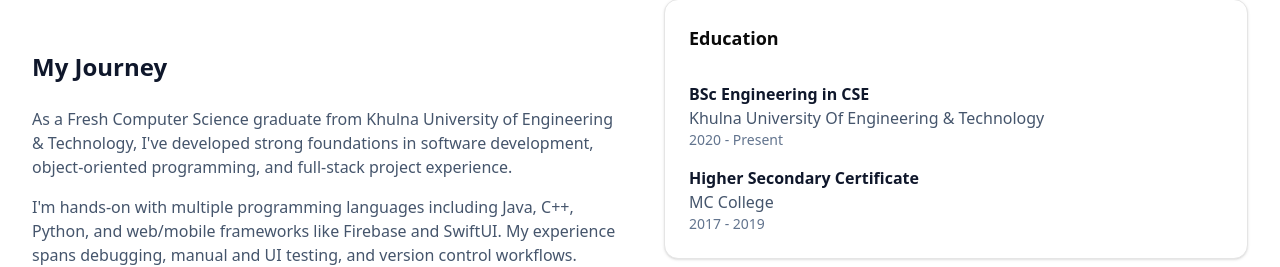
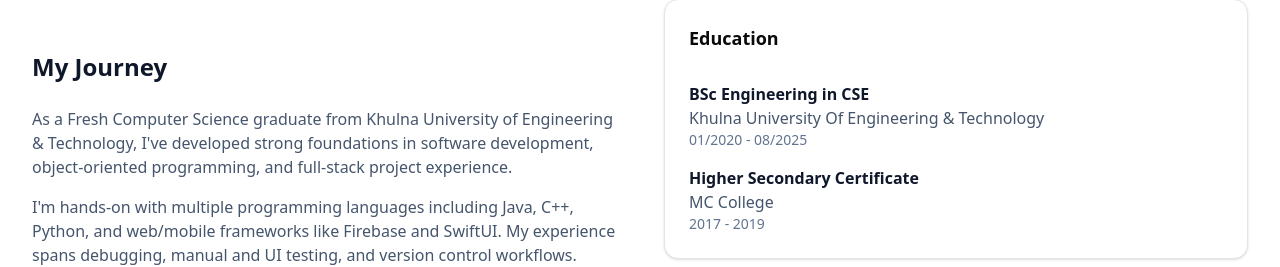
Before and after one commit to PKD118/PKDPortfolio, a React (Vite) app: page / in a window 1280 px wide. Shown: the part 1057-1324 px from the top of the page. Built offline with nearby package versions, Linux system fonts and the light colour scheme.

Commit message:
Update App.jsx

```diff
--- a/src/App.jsx
+++ b/src/App.jsx
@@ -252,7 +252,7 @@
                     <div>
                       <h4 className="font-semibold text-slate-900 dark:text-white">BSc Engineering in CSE</h4>
                       <p className="text-slate-600 dark:text-slate-300">Khulna University Of Engineering & Technology</p>
-                      <p className="text-sm text-slate-500 dark:text-slate-400">2020 - Present</p>
+                      <p className="text-sm text-slate-500 dark:text-slate-400">01/2020 - 08/2025</p>
                     </div>
                     <div>
                       <h4 className="font-semibold text-slate-900 dark:text-white">Higher Secondary Certificate</h4>
```
